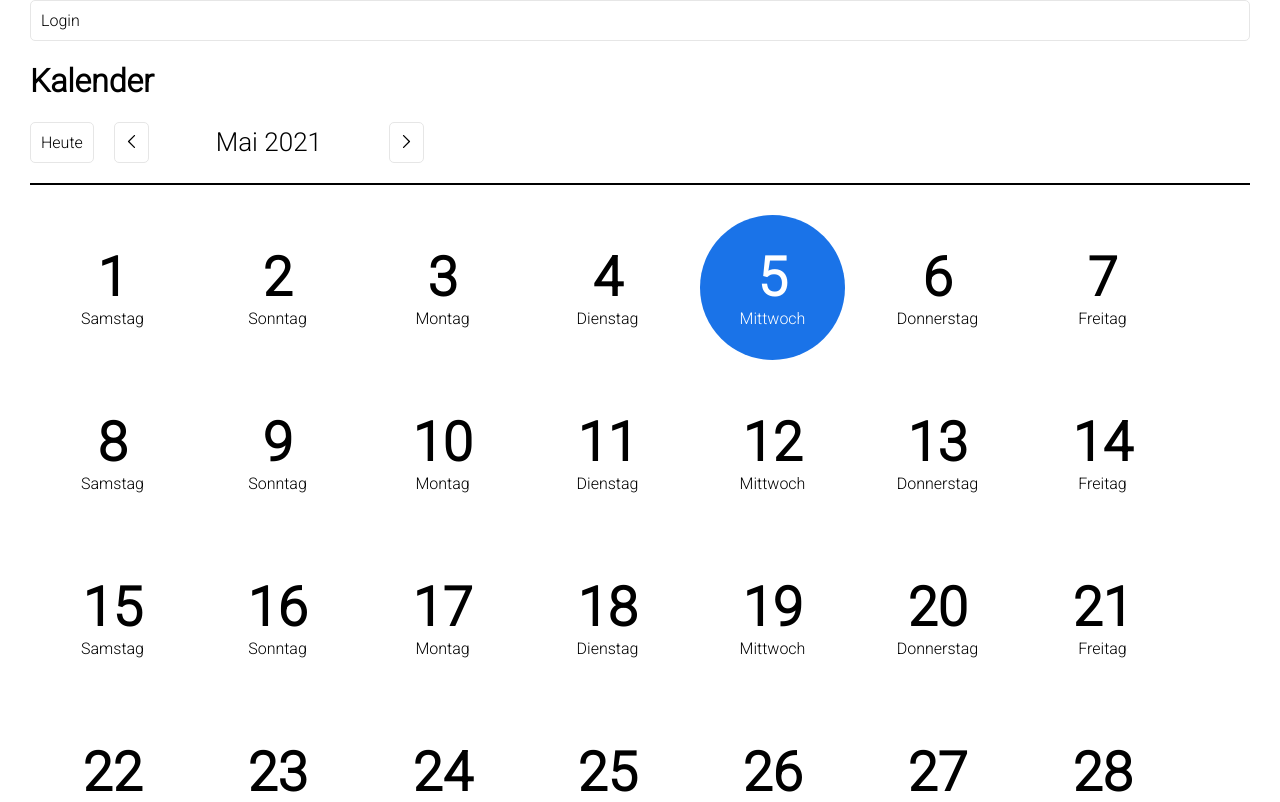
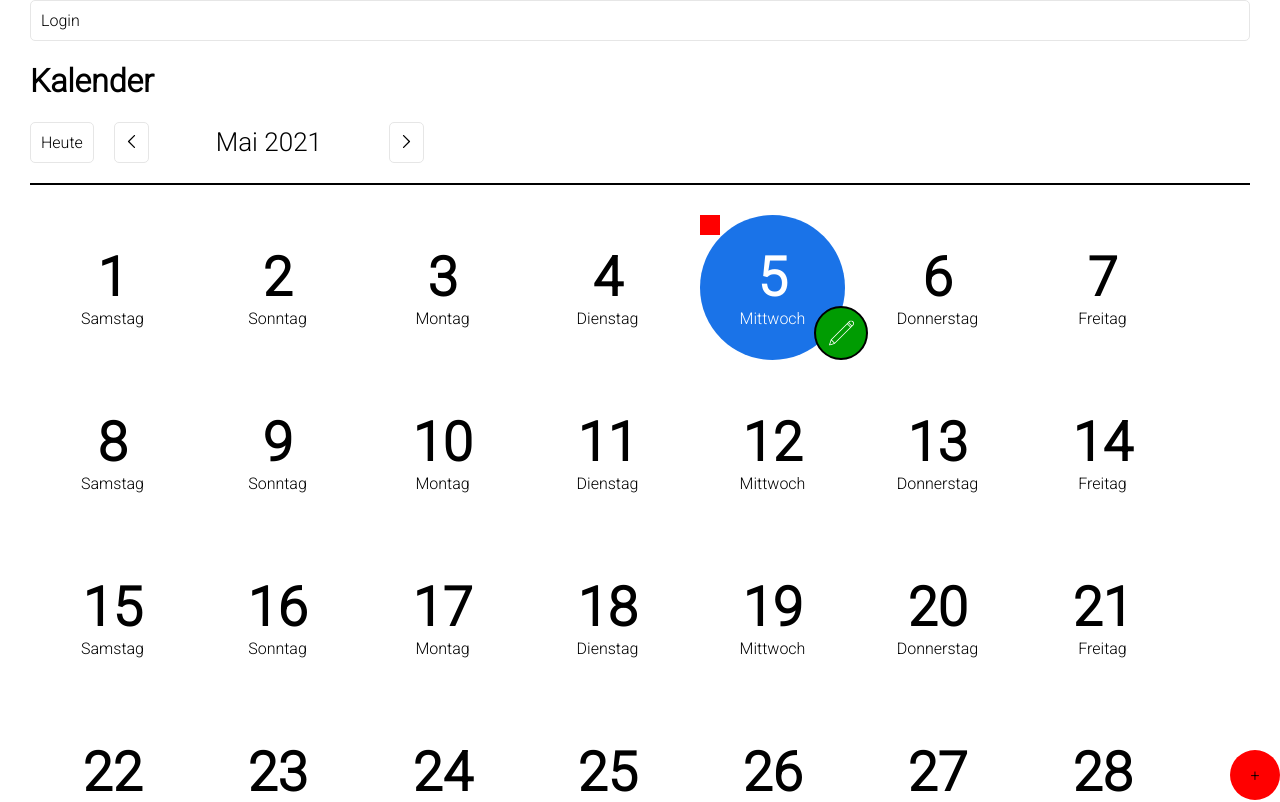
Before and after one commit to lg255/calendar, a React (Create React App) app: page / in a window 1280 px wide. Shown: the top 802 px of the page. Built offline with nearby package versions, Linux system fonts and the light colour scheme.

Commit message:
refactoring; expanded context; added appointments view

```diff
--- /dev/null
+++ b/src/add-appointment.css
@@ -0,0 +1,17 @@
+.add-appointment {
+  position: fixed;
+  width: 50px;
+  height: 50px;
+  bottom: 0;
+  right: 0;
+  background-color: #f00;
+  border-radius: 50%;
+  display: flex;
+  text-align: center;
+  cursor: pointer;
+}
+
+.add-appointment-button {
+  width: 100%;
+  align-self: center;
+}
--- /dev/null
+++ b/src/add-appointment.tsx
@@ -0,0 +1,12 @@
+import React from 'react';
+import './add-appointment.css';
+
+const AddAppointment: React.FunctionComponent<any> = (props) => {
+  return (
+    <div className="add-appointment">
+      <div className="add-appointment-button">+</div>
+    </div>
+  );
+};
+
+export default AddAppointment;
--- /dev/null
+++ b/src/appointment.tsx
@@ -0,0 +1,6 @@
+export interface Appointment {
+  date: Date;
+  type: string;
+  description: string;
+  id: number;
+}
--- a/src/calendar.tsx
+++ b/src/calendar.tsx
@@ -1,4 +1,4 @@
-import React, { useState, useContext } from 'react';
+import React, { useContext, useEffect } from 'react';
 import './calendar.css';
 import CalendarSelector from './components/calendar-selector/calendar-selector';
 import Day from './components/day/day';
@@ -6,17 +6,28 @@ import { auth, provider } from './Firebase';
 import moment from 'moment';
 import DateActionsModal from './components/date-actions/date-actions-modal/date-actions-modal';
 import CalendarContext from './context/calendar-context';
+import AddAppointment from './add-appointment';
 
 export const NAV_NEXT_MONTH = 'next';
 export const NAV_PREV_MONTH = 'prev';
 export const NAV_TODAY = 'today';
 
 function Calendar() {
-  const [selectedMonth, setSelectedMonth] = useState(new Date());
-  const [selectedDay, setSelectedDay] = useState<Date | null>();
+  const { selectedDay, setSelectedDay } = useContext(CalendarContext);
+  const { selectedMonth } = useContext(CalendarContext);
+  const { setAppointments } = useContext(CalendarContext);
   const { showModal } = useContext(CalendarContext);
 
-  const currentDate = new Date();
+  useEffect(() => {
+    setAppointments([
+      {
+        description: 'Test',
+        date: new Date(),
+        id: 1,
+        type: 'reminder',
+      },
+    ]);
+  }, [setAppointments]);
 
   const getDaysOfMonth = (date: Date) => {
     const lastDayOfMonth = new Date(
@@ -36,31 +47,6 @@ function Calendar() {
     return daysOfMonth;
   };
 
-  const navigateMonth = (nextOrPrev: string) => {
-    const nextMonth = new Date(selectedMonth);
-
-    switch (nextOrPrev) {
-      case NAV_NEXT_MONTH:
-        nextMonth.setMonth(selectedMonth.getMonth() + 1);
-        break;
-      case NAV_PREV_MONTH:
-        nextMonth.setMonth(selectedMonth.getMonth() - 1);
-        break;
-      case NAV_TODAY:
-        setSelectedMonth(currentDate);
-        setSelectedDay(currentDate);
-        return;
-      default:
-        return;
-    }
-
-    setSelectedMonth(nextMonth);
-  };
-
-  const isToday = (day: Date) => {
-    return moment(currentDate).isSame(day, 'day');
-  };
-
   const isDaySelected = (date: Date) => {
     return selectedDay != null && moment(selectedDay).isSame(date, 'day');
   };
@@ -68,7 +54,7 @@ function Calendar() {
   const selectDayHandler = (date: Date) => {
     setSelectedDay((prevDay) => {
       if (moment(prevDay).isSame(date, 'day')) {
-        return null;
+        return prevDay;
       }
       return date;
     });
@@ -89,17 +75,13 @@ function Calendar() {
       <h1>Kalender</h1>
       <div className="content-container">
         <div className="selector-container">
-          <CalendarSelector
-            selectedMonth={selectedMonth}
-            navigateMonth={navigateMonth}
-          />
+          <CalendarSelector />
         </div>
         <div className="calendar-container">
           {getDaysOfMonth(selectedMonth).map((date, index) => (
             <Day
               key={index}
               date={date}
-              activeDay={isToday(date)}
               selectDayHanlder={selectDayHandler}
               isSelected={isDaySelected(date)}
             />
@@ -107,6 +89,7 @@ function Calendar() {
         </div>
       </div>
       <DateActionsModal visible={showModal} selectedDay={selectedDay} />
+      <AddAppointment />
     </React.Fragment>
   );
 }
--- a/src/components/calendar-selector/calendar-selector.tsx
+++ b/src/components/calendar-selector/calendar-selector.tsx
@@ -1,16 +1,34 @@
-import React from 'react';
+import React, { useContext } from 'react';
 import './calendar-selector.css';
 import NavigationArrow from '../../svg-icons/navigation-arrow';
 import moment from 'moment';
 import { NAV_NEXT_MONTH, NAV_PREV_MONTH, NAV_TODAY } from '../../calendar';
+import CalendarContext from '../../context/calendar-context';
 
-interface SelectorProps {
-  selectedMonth: Date;
-  navigateMonth: (target: string) => void;
-}
+const CalendarSelector: React.FunctionComponent = (props) => {
+  const { selectedMonth, setSelectedMonth, setSelectedDay } =
+    useContext(CalendarContext);
 
-const CalendarSelector: React.FunctionComponent<SelectorProps> = (props) => {
-  const { selectedMonth, navigateMonth } = props;
+  const navigateMonth = (nextOrPrev: string) => {
+    const nextMonth = new Date(selectedMonth);
+
+    switch (nextOrPrev) {
+      case NAV_NEXT_MONTH:
+        nextMonth.setMonth(selectedMonth.getMonth() + 1);
+        break;
+      case NAV_PREV_MONTH:
+        nextMonth.setMonth(selectedMonth.getMonth() - 1);
+        break;
+      case NAV_TODAY:
+        setSelectedMonth(new Date());
+        setSelectedDay(new Date());
+        return;
+      default:
+        return;
+    }
+
+    setSelectedMonth(nextMonth);
+  };
 
   return (
     <React.Fragment>
--- a/src/components/date-actions/date-actions-modal/date-actions-modal.tsx
+++ b/src/components/date-actions/date-actions-modal/date-actions-modal.tsx
@@ -5,10 +5,14 @@ import './date-actions-modal.css';
 
 const DateActionsModal: React.FunctionComponent<{
   visible: boolean;
-  selectedDay: Date | null | undefined;
+  selectedDay: Date;
 }> = (props) => {
   const { visible, selectedDay } = props;
-  const { setShowModal } = useContext(CalendarContext);
+  const { setShowModal, appointments } = useContext(CalendarContext);
+
+  const appointmentsForCurrentDay = appointments.filter((appointment) => {
+    return moment(appointment.date).isSame(selectedDay, 'day');
+  });
 
   return (
     <>
@@ -26,6 +30,18 @@ const DateActionsModal: React.FunctionComponent<{
         ></div>
         <div className="modal-content">
           <h2>{moment(selectedDay).format('dddd, DD.MMMM.YYYY')}</h2>
+          {appointmentsForCurrentDay.length > 0 ? (
+            <ul>
+              {appointmentsForCurrentDay.map((appointment, index) => (
+                <li key={index}>
+                  {appointment.description},{' '}
+                  {appointment.date.toLocaleDateString()}
+                </li>
+              ))}
+            </ul>
+          ) : (
+            ''
+          )}
           <div className="modal-closer" onClick={(e) => setShowModal(false)}>
             X
           </div>
--- a/src/components/day/day.css
+++ b/src/components/day/day.css
@@ -69,3 +69,9 @@
     width: 22px;
   }
 }
+
+.appointment {
+  width: 20px;
+  height: 20px;
+  background-color: #f00;
+}
--- a/src/components/day/day.tsx
+++ b/src/components/day/day.tsx
@@ -1,16 +1,22 @@
-import React from 'react';
+import React, { useContext } from 'react';
+import CalendarContext from '../../context/calendar-context';
 import DateActions from '../date-actions/date-actions';
+import moment from 'moment';
 import './day.css';
 
 interface DayProps {
   date: Date;
-  activeDay: boolean;
   selectDayHanlder: (date: Date) => void;
   isSelected: boolean;
 }
 
 const Day: React.FunctionComponent<DayProps> = (props) => {
-  const { date, activeDay, selectDayHanlder, isSelected } = props;
+  const { date, selectDayHanlder, isSelected } = props;
+  const { appointments } = useContext(CalendarContext);
+
+  const isToday = () => {
+    return moment(new Date()).isSame(date, 'day');
+  };
 
   const getDayName = () => {
     return date.toLocaleString('de-AT', { weekday: 'long' });
@@ -25,7 +31,7 @@ const Day: React.FunctionComponent<DayProps> = (props) => {
     if (isSelected) {
       styleClasses.push('selected');
     }
-    if (activeDay) {
+    if (isToday()) {
       styleClasses.push('active');
     }
     return styleClasses.join(' ');
@@ -33,6 +39,14 @@ const Day: React.FunctionComponent<DayProps> = (props) => {
 
   return (
     <div className={getStyleClasses()} onClick={() => dateSelection()}>
+      <div className="appointments">
+        {appointments.map((appointment, index) => {
+          if (moment(appointment.date).isSame(date, 'day')) {
+            return <div key={appointment.id} className="appointment"></div>;
+          }
+          return <span key={index}></span>;
+        })}
+      </div>
       <div className="day-label">
         <div className="day-number">{date.getDate()}</div>
         <div className="day-name">{getDayName()}</div>
--- a/src/context/calendar-context.tsx
+++ b/src/context/calendar-context.tsx
@@ -1,13 +1,17 @@
 import React from 'react';
+import { Appointment } from './../appointment';
 
 export interface CalendarContextValue {
   showModal: boolean;
-  setShowModal: Function;
+  setShowModal: React.Dispatch<React.SetStateAction<boolean>>;
+  selectedMonth: Date;
+  setSelectedMonth: React.Dispatch<React.SetStateAction<Date>>;
+  selectedDay: Date;
+  setSelectedDay: React.Dispatch<React.SetStateAction<Date>>;
+  appointments: Appointment[];
+  setAppointments: React.Dispatch<React.SetStateAction<Appointment[]>>;
 }
 
-const CalendarContext = React.createContext<CalendarContextValue>({
-  showModal: false,
-  setShowModal: () => {},
-});
+const CalendarContext = React.createContext<CalendarContextValue>(undefined!);
 
 export default CalendarContext;
--- a/src/context/calendar-provider.tsx
+++ b/src/context/calendar-provider.tsx
@@ -1,11 +1,26 @@
 import React, { useState } from 'react';
+import { Appointment } from '../appointment';
 import CalendarContext from './calendar-context';
 
 const CalendarProvider: React.FunctionComponent<any> = (props) => {
-  const [showModal, setShowModal] = useState(false);
+  const [showModal, setShowModal] = useState<boolean>(false);
+  const [selectedMonth, setSelectedMonth] = useState<Date>(new Date());
+  const [selectedDay, setSelectedDay] = useState<Date>(new Date());
+  const [appointments, setAppointments] = useState<Appointment[]>([]);
+
+  const contextValue = {
+    showModal,
+    setShowModal,
+    selectedMonth,
+    setSelectedMonth,
+    selectedDay,
+    setSelectedDay,
+    appointments,
+    setAppointments,
+  };
 
   return (
-    <CalendarContext.Provider value={{ showModal, setShowModal }}>
+    <CalendarContext.Provider value={contextValue}>
       {props.children}
     </CalendarContext.Provider>
   );
```
